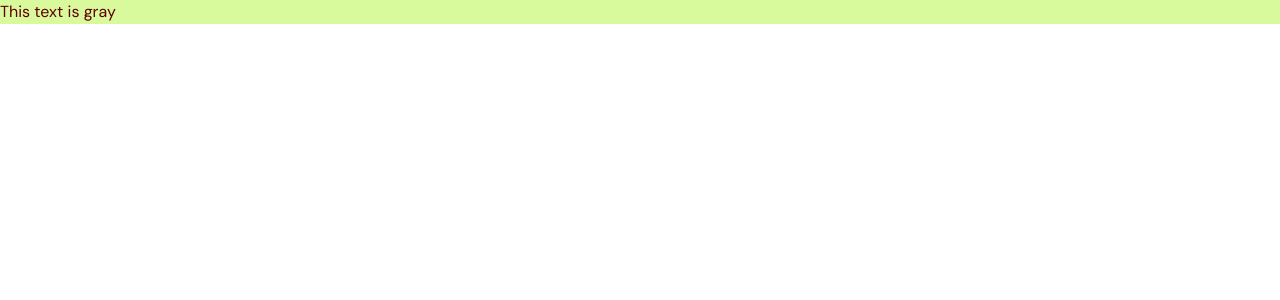
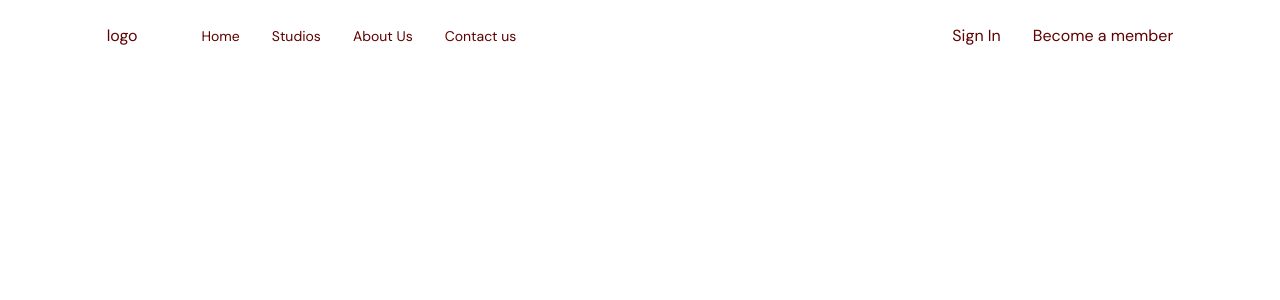
Before and after one commit to Danilka-Akarawita/museMate, a React (Vite) app in the folder museMate/: page / in a window 1280 px wide. Shown: the top 300 px of the page. Built offline with nearby package versions, Linux system fonts and the light colour scheme.

Commit message:
navbar basic

```diff
--- a/museMate/src/App.tsx
+++ b/museMate/src/App.tsx
@@ -1,12 +1,13 @@
 
 import './App.css'
+import Navbar from './assets/components/navbar'
 
 function App() {
 
 
   return (
     <>
-    <div className="bg-lime-200">This text is gray</div>
+      <Navbar/>
 
     </>
 
--- /dev/null
+++ b/museMate/src/assets/components/Navbar.tsx
@@ -0,0 +1,32 @@
+
+
+type Props = {}
+
+const Navbar = (props: Props) => {
+  const flexBetween = "flex items-center justify-between";
+  return (
+    <nav>
+      <div className={`${flexBetween} fixed top-0 z-30  w-full py-6`}>
+        <div className={`${flexBetween} mx-auto w-5/6`}>
+          <div className={`${flexBetween} w-full gap-16`}>
+            <p>logo</p>
+            <div className={`${flexBetween} w-full `}>
+              <div className={`${flexBetween}  gap-8 text-sm`}>
+                <p>Home</p>
+                <p>Studios</p>
+                <p>About Us</p>
+                <p>Contact us</p>
+              </div>
+              <div className={`${flexBetween} gap-8`}>
+                <p>Sign In</p>
+                <button> Become a member</button>
+              </div>
+            </div>
+          </div>
+        </div>
+      </div>
+    </nav>
+  )
+}
+
+export default Navbar
```
